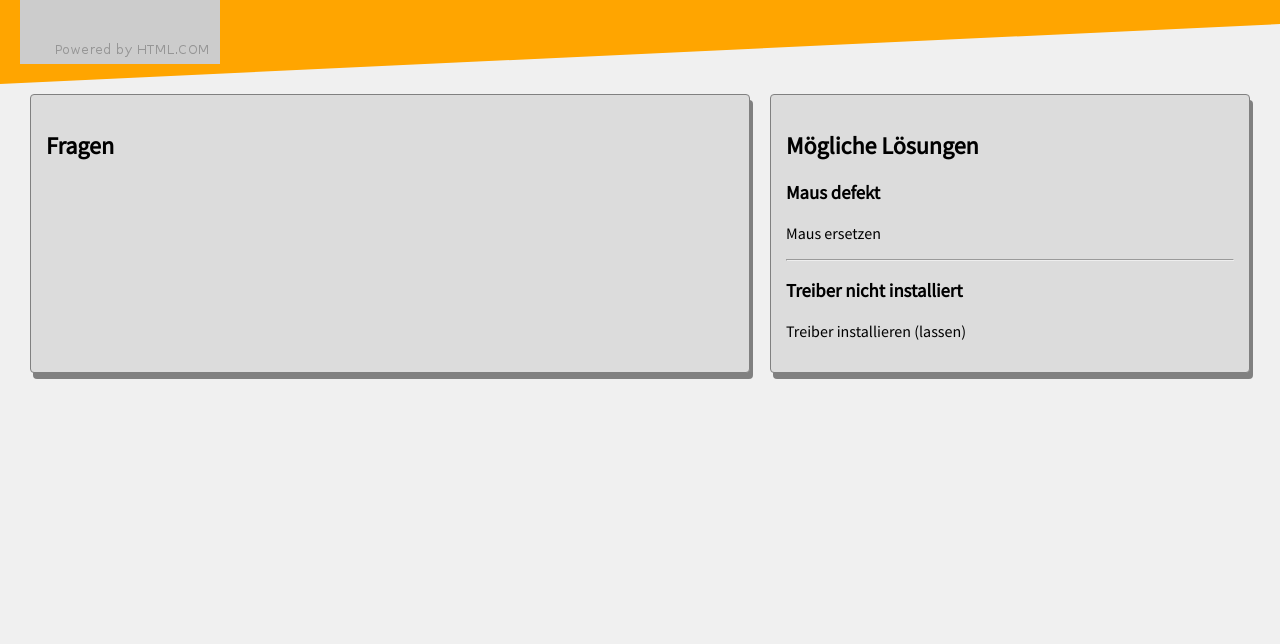
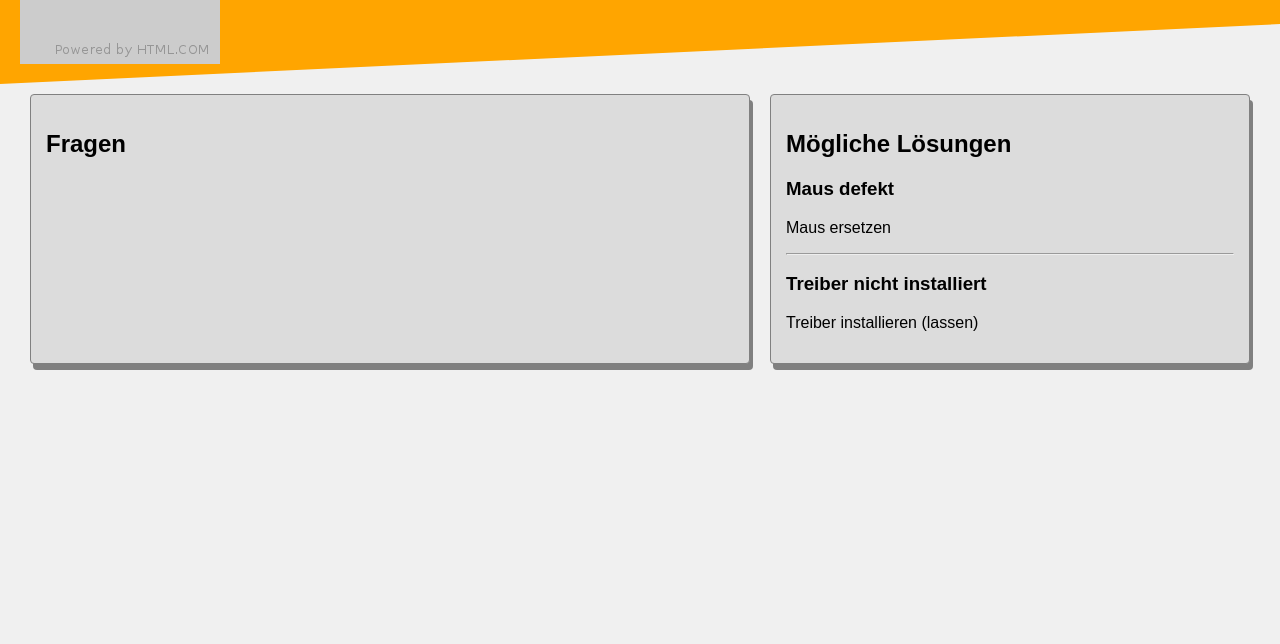
Before and after one commit to Jugendhackt/Hilfe-Neuland-Frontend, a plain HTML site: page index.html in a window 1280 px wide. Shown: the part 156-800 px from the top of the page. Drawn offline with nearby package versions, Linux system fonts and the light colour scheme; no server answers.

Commit message:
font-deactivated

```diff
--- a/css/style.css
+++ b/css/style.css
@@ -1,4 +1,4 @@
-@import url('https://fonts.googleapis.com/css?family=Source+Sans+Pro');
+/*@import url('https://fonts.googleapis.com/css?family=Source+Sans+Pro');*/
 
 *, *::after, *::before {
     box-sizing: border-box;
```
